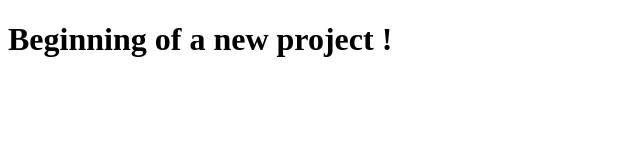
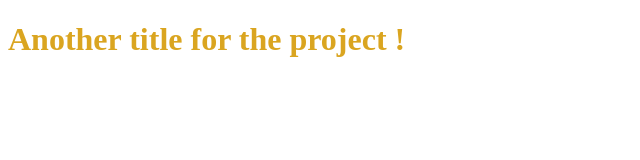
Before and after one commit to MarineGiroux/WCS-git-desktop, a plain HTML site: page index.html in a window 1280 px wide. Shown: the whole page, without its empty margins (0-640 px from the left). Drawn offline with Linux system fonts and the light colour scheme.

Commit message:
Modifications on HTML and CSS files
- changed text in <h1> in HTML and added <link>
- changed text color in CSS file

```diff
--- a/index.html
+++ b/index.html
@@ -4,8 +4,9 @@
         <meta charset="UTF-8"/>
         <meta name="viewport" content="width=device-width, initial-scale=1.0"/>
         <title>Git Desktop Project</title>
+        <link rel="stylesheet" href="style.css">
     </head>
     <body>
-        <h1>Beginning of a new project !</h1>
+        <h1>Another title for the project !</h1>
     </body>
 </html>
--- a/style.css
+++ b/style.css
@@ -1,3 +1,3 @@
 h1 {
-    color: crimson;
+    color: goldenrod;
 }
```
